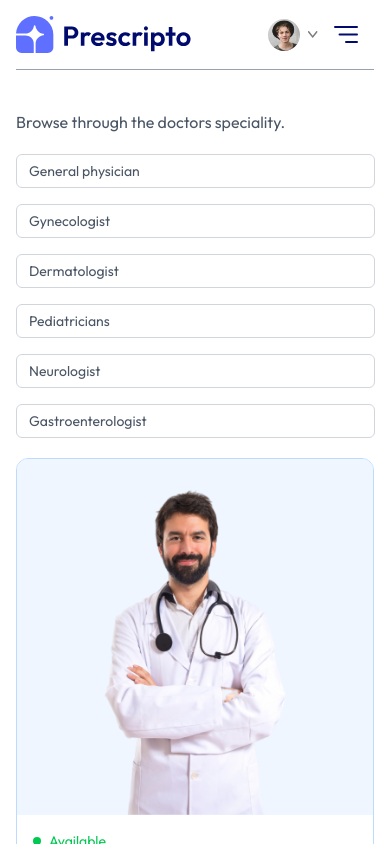
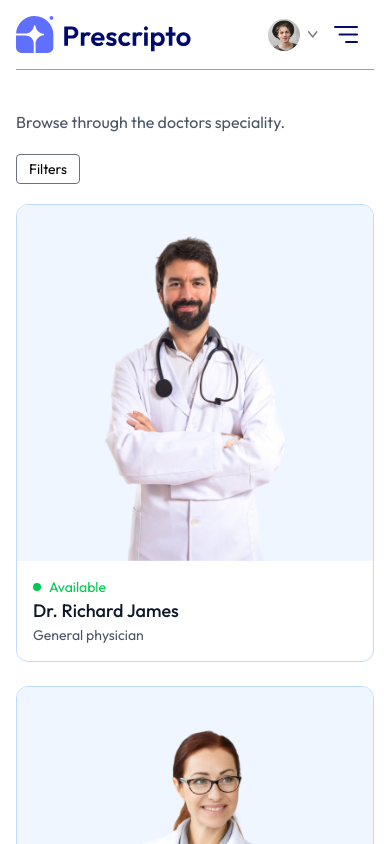
Before and after one commit to prospermbuma/prescripto, a React (Vite) app in the folder frontend/: page /doctors in a window 390 px wide. Shown: the top 844 px of the page. Built offline with nearby package versions, Linux system fonts and the light colour scheme.

Commit message:
Updating more stuff

```diff
--- a/frontend/src/pages/Doctors.jsx
+++ b/frontend/src/pages/Doctors.jsx
@@ -10,6 +10,7 @@
   const { speciality } = useParams();
 
   const [filterDoc, setFilterDoc] = useState([]);
+  const [showFilter, setShowFilter] = useState(false);
 
   const { doctors } = useContext(AppContext);
 
@@ -27,10 +28,11 @@
 
   return (
     <div>
-      <p className='text-gray-600 mt-10'>Browse through the doctors speciality. </p>
+      <p className='text-gray-600 mt-10'>Browse through the doctors speciality.</p>
       <div className='flex flex-col sm:flex-row items-start gap-5 mt-5'>
+        <button className={`cursor-pointer py-1 px-3 border border-gray-500 rounded text-sm transition-all sm:hidden ${showFilter ? 'bg-primary text-white border-primary' : ''}`} onClick={() => setShowFilter(prev => !prev)}>Filters</button>
         {/* ====== LEFT ===== */}
-        <div className='flex flex-col gap-4 text-sm text-gray-600'>
+        <div className={`flex md:flex flex-col gap-4 text-sm text-gray-600 ${showFilter ? 'flex' : 'hidden'}`}>
           <p onClick={() => speciality === 'General physician' ? navigate('/doctors') : navigate('/doctors/General physician')} className={`w-[92vw] sm:w-auto pl-3 py-1.5 pr-16 border border-gray-300 rounded-md transition-all cursor-pointer ${speciality === "General physician" ? "bg-indigo-100 text-black" : ""}`}>General physician</p>
           <p onClick={() => speciality === 'Gynecologist' ? navigate('/doctors') : navigate('/doctors/Gynecologist')} className={`w-[92vw] sm:w-auto pl-3 py-1.5 pr-16 border border-gray-300 rounded-md transition-all cursor-pointer ${speciality === "Gynecologist" ? "bg-indigo-100 text-black" : ""}`}>Gynecologist</p>
           <p onClick={() => speciality === 'Dermatologist' ? navigate('/doctors') : navigate('/doctors/Dermatologist')} className={`w-[92vw] sm:w-auto pl-3 py-1.5 pr-16 border border-gray-300 rounded-md transition-all cursor-pointer ${speciality === "Dermatologist" ? "bg-indigo-100 text-black" : ""}`}>Dermatologist</p>
```
